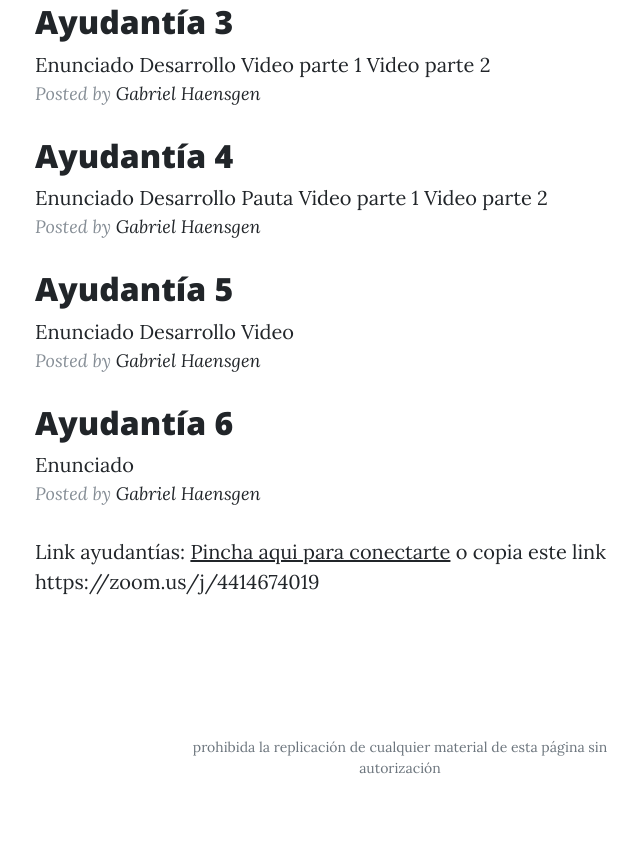
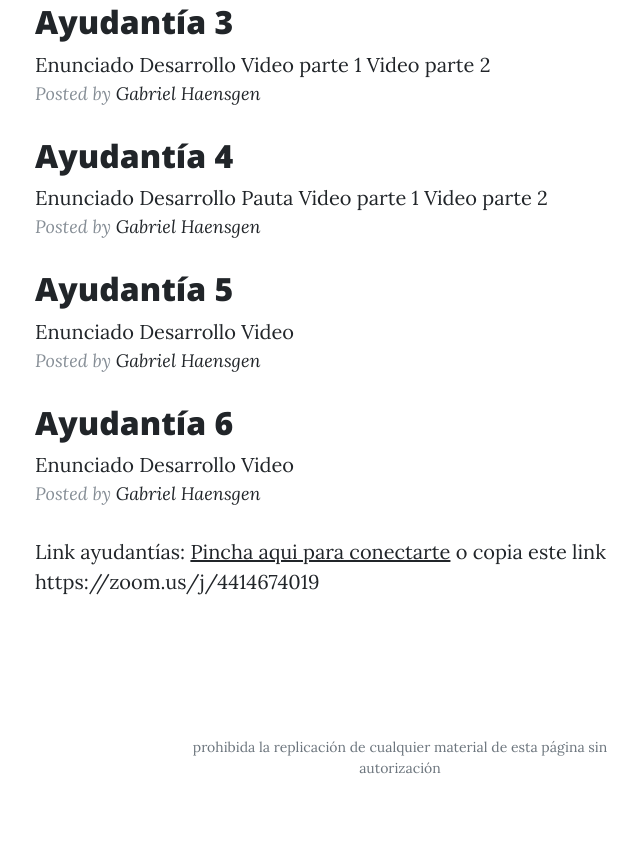
Before and after one commit to Haensgen/finanzas, a website: page index.html in a window 1280 px wide. Shown: the part 1032-1876 px from the top of the page, without its empty margins (240-880 px from the left). Drawn offline with nearby package versions, Linux system fonts and the light colour scheme.

Commit message:
Update index.html

```diff
--- a/index.html
+++ b/index.html
@@ -124,6 +124,9 @@
              Ayudantía 6
             </h2>
              <a href='ayudantia/ayudantia6.pdf'>Enunciado</a>
+             <a href='ayudantia/blocayudantia6.pdf'>Desarrollo</a>
+             <a href='https://youtu.be/IKHCCc8Fs8k'>Video</a>
+
          <p class="post-meta">Posted by
             <a href="https://haensgen.github.io">Gabriel Haensgen</a>
 
```
